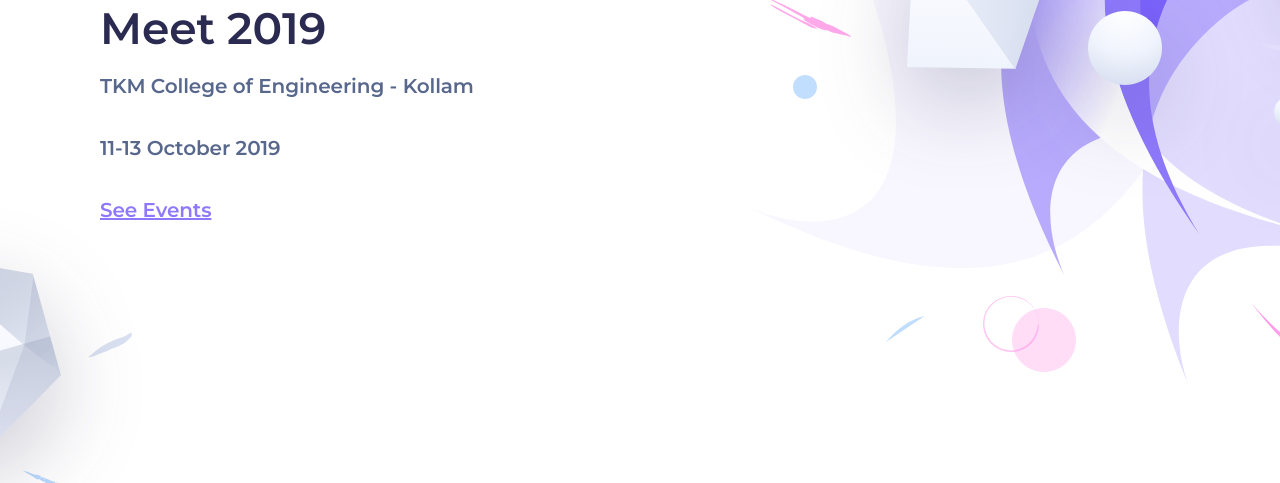
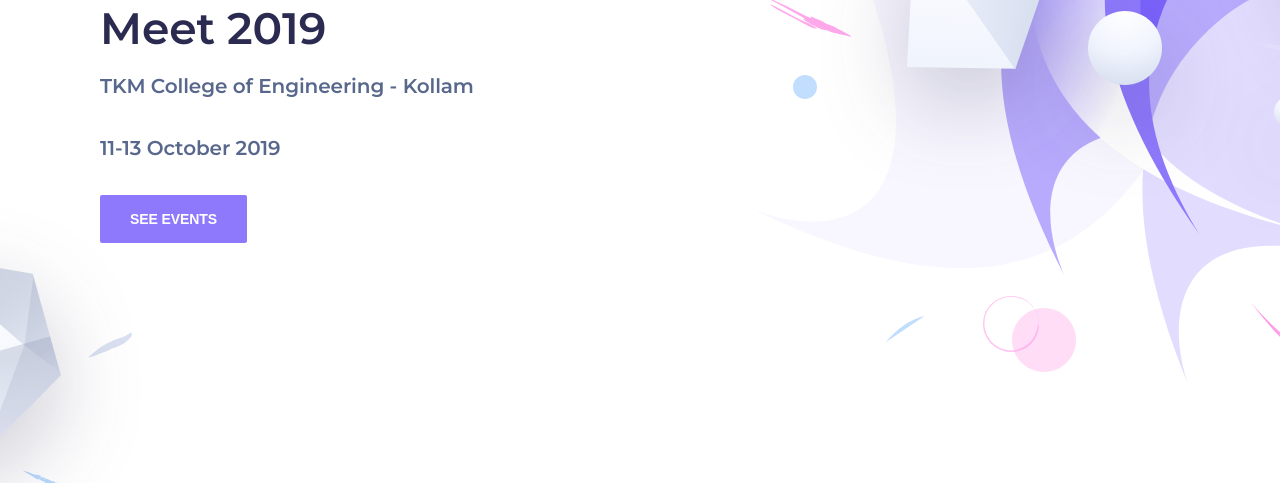
Before and after one commit to nalimhahs/ieeethm, a Django app: page / in a window 1280 px wide. Shown: the part 213-696 px from the top of the page. Run offline with Django 3.2, Linux system fonts and the light colour scheme.

Commit message:
revert the liquid button

```diff
--- a/templates/landing/landingpage.html
+++ b/templates/landing/landingpage.html
@@ -23,9 +23,7 @@
 <meta name="keywords" content="IEEE Travancore Hub Meet 2019,THM19,IEEE,IEEE SB TKMCE,IEEEorg,IEEER10,TKMCE,TKM College of engineering,IEEE Kerala,THM19">
 <link rel="icon" href="{% static 'src/images/thm-logo-white.png' %}" type="image/icon">
 <link href="https://fonts.googleapis.com/css?family=Oxygen:400,700|Arimo:400,700" rel="stylesheet">
-<link rel='stylesheet' href='https://necolas.github.io/normalize.css/7.0.0/normalize.css'>
 <link rel="stylesheet" href="{% static 'dist/css/landing-style.css' %}">
-<link rel="stylesheet" href="{% static 'dist/css/liquid-button.css' %}">
 <link href="https://fonts.googleapis.com/css?family=Montserrat:600&display=swap" rel="stylesheet">
 <style>
   .head-font,
@@ -81,12 +79,7 @@
                   <h1 class="sa or reveal-from-top" data-reveal-delay="150">IEEE Travancore Hub Meet 2019</h1>
                   <p class="sa op reveal-from-top" data-reveal-delay="300">TKM College of Engineering - Kollam</p>
                   <p class="sa op reveal-from-top" data-reveal-delay="300">11-13 October 2019</p>
-                  <div class="reveal-from-top" data-reveal-delay="450">
-                    <!-- <a class="tbuttonn fbuttonl gbuttony" href="/events">See Events</a> -->
-                    <a class="btn-liquid" href="/events">
-                      <span class="inner">See Events</span>
-                    </a>
-                  </div>
+                  <div class="reveal-from-top" data-reveal-delay="450"><a class="tbuttonn fbuttonl gbuttony" href="/events">See Events</a></div>
                 </div>
                 <style>
                   @media (min-width: 641px) {
@@ -103,7 +96,7 @@
       </section>
   </div>
   <script src="{% static 'dist/js/landing-main.min.js' %}"></script>
-  <script src="{% static 'dist/js/liquid-button.js' %}"></script>
+
 </body>
 
 </html>
```
